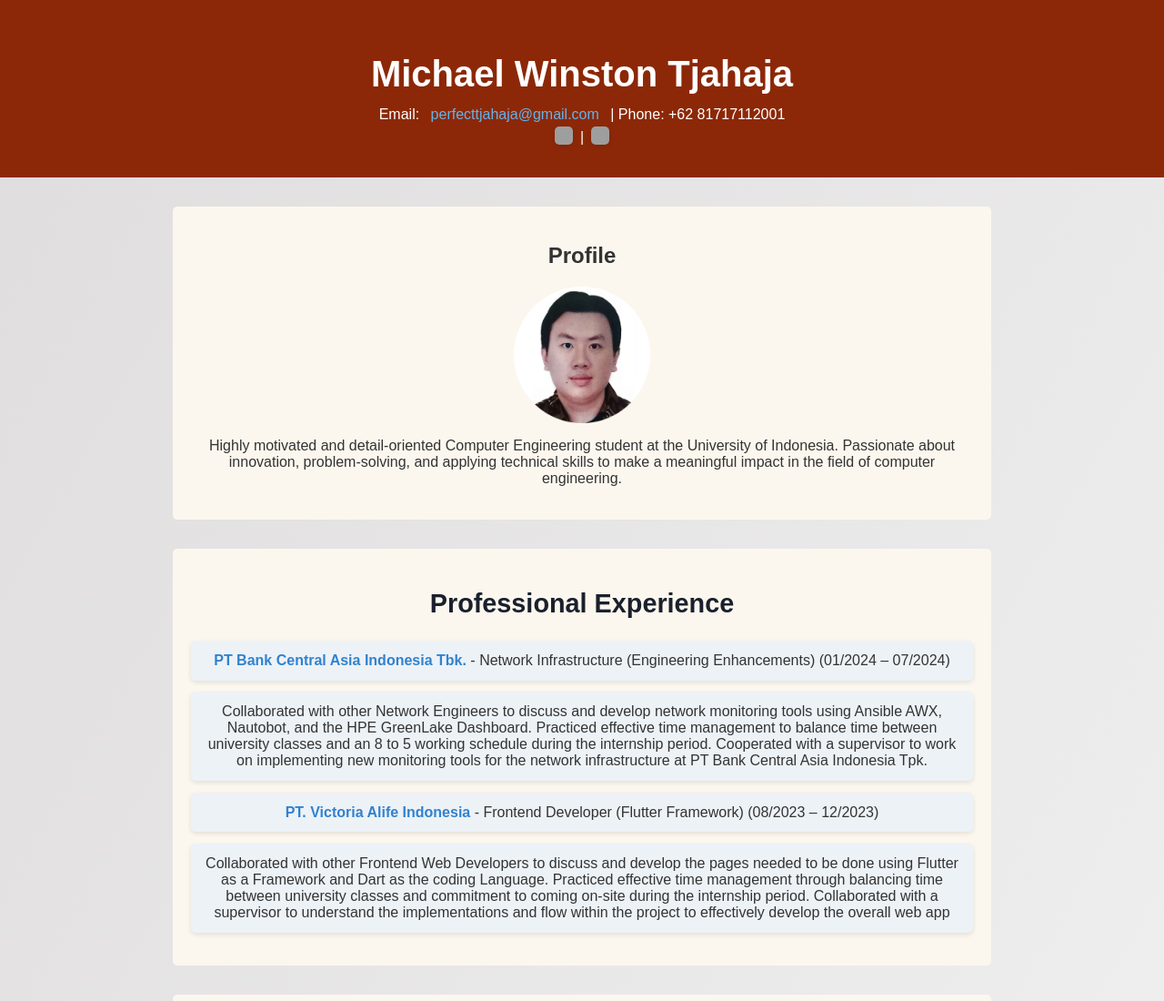
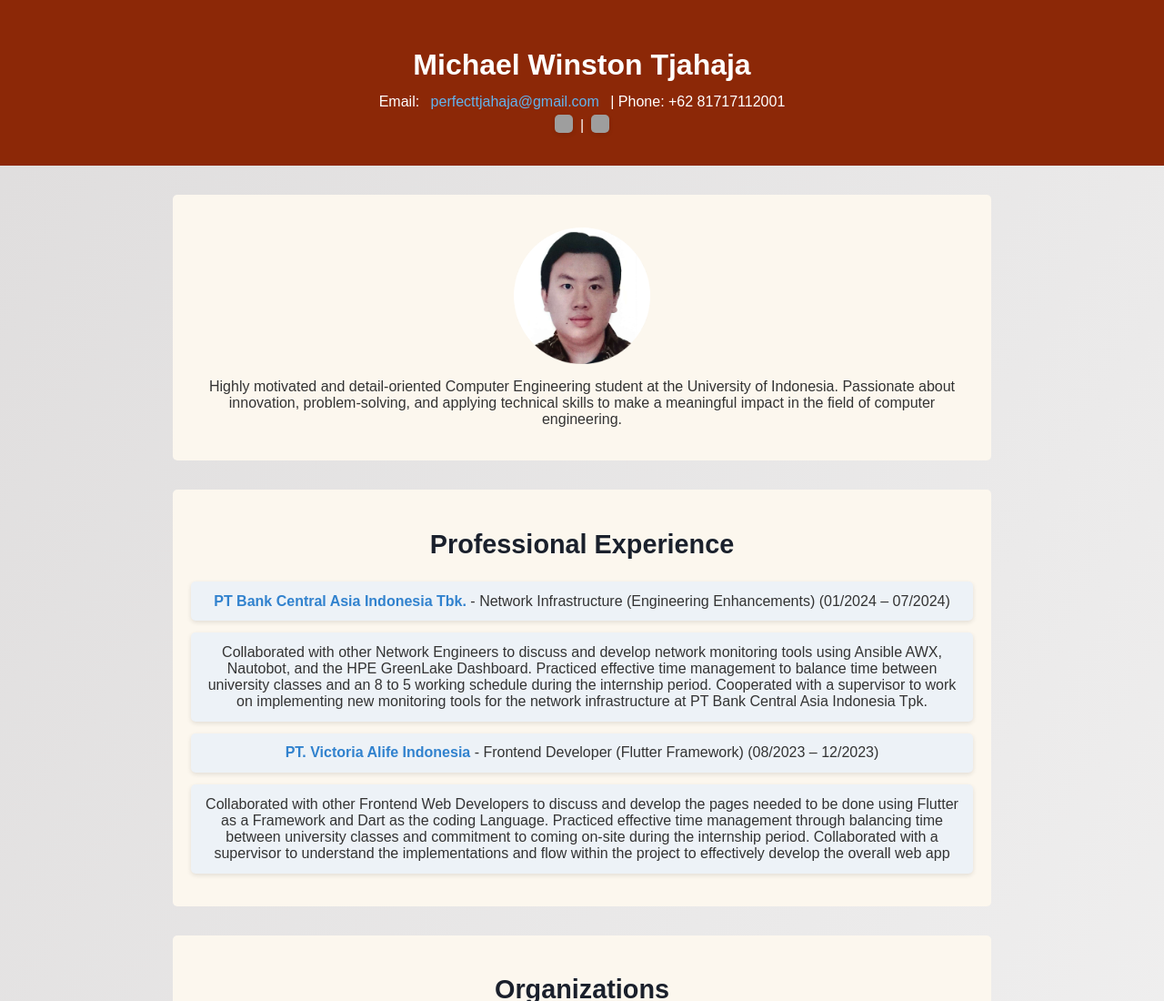
Before and after one commit to MichaelWinstonTjahaja/MichaelWinstonTjahaja.github.io, a plain HTML site: page index.html in a window 1280 px wide. Shown: the top 1100 px of the page at 91% size. Drawn offline with Linux system fonts and the light colour scheme; grey boxes are pictures that could not be loaded.

Commit message:
Update more stuff

```diff
--- a/css/style.css
+++ b/css/style.css
@@ -17,12 +17,14 @@ header {
     align-items: center;
     justify-content: center;
     display: flex;
-    flex-direction: column; /* Stack items vertically */
+    flex-direction: column;
 }
 
 header h1 {
-    font-size: 2.5rem;
     margin-bottom: 0.5rem;
+    justify-content: center;
+    text-align: center;
+    display: flex;
 }
 
 header p {
@@ -49,6 +51,7 @@ section {
     background-color: #fcf7ee;
     border-radius: 5px;
     text-align: center;
+    font-size: 1rem;
 }
 
 h2 {
--- a/index.html
+++ b/index.html
@@ -24,7 +24,6 @@
     <div class="container">
 
         <section>
-            <h1>Profile</h1>
             <p>
                 <div class="profile">
                 <img src="img/Pas_Foto.png">
```
